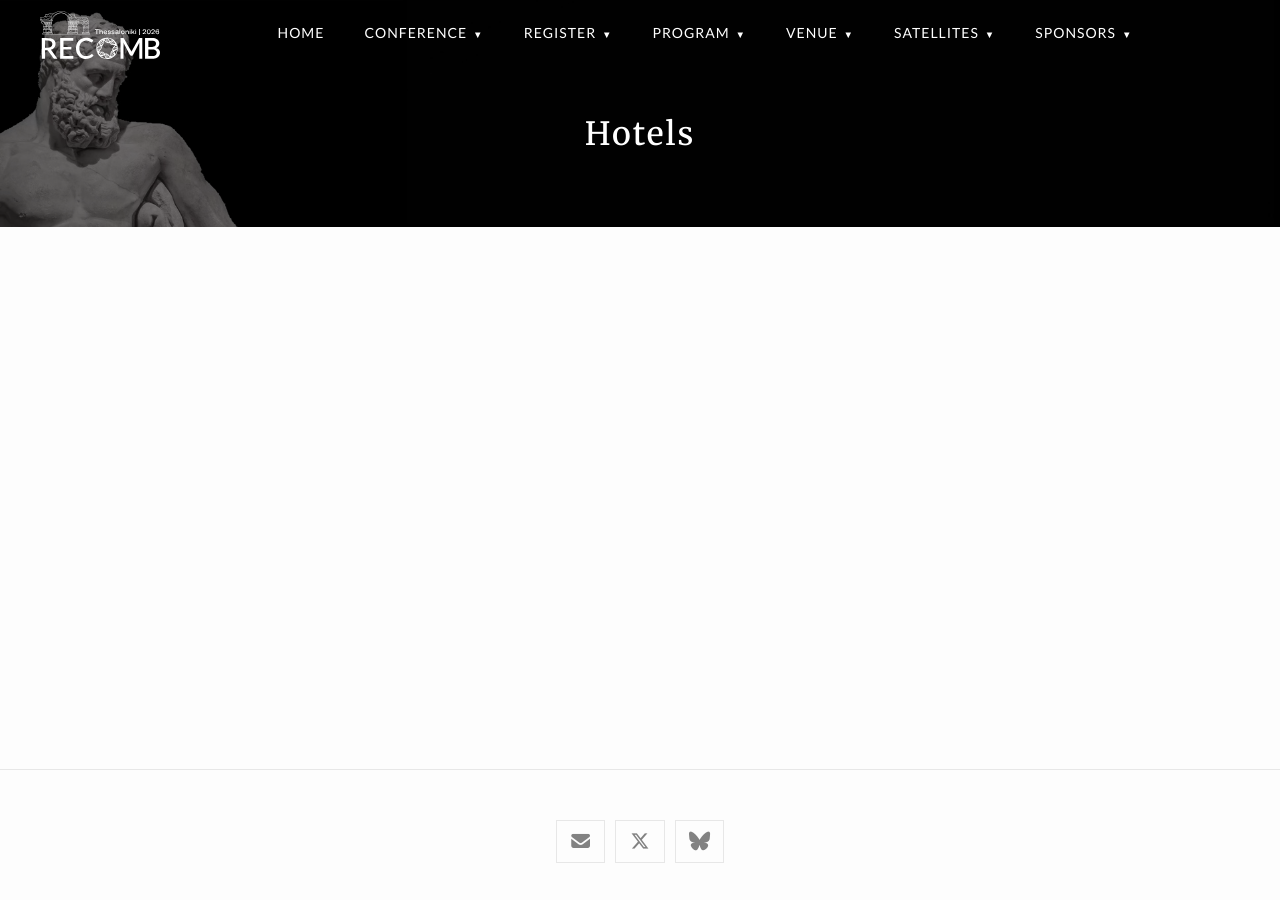
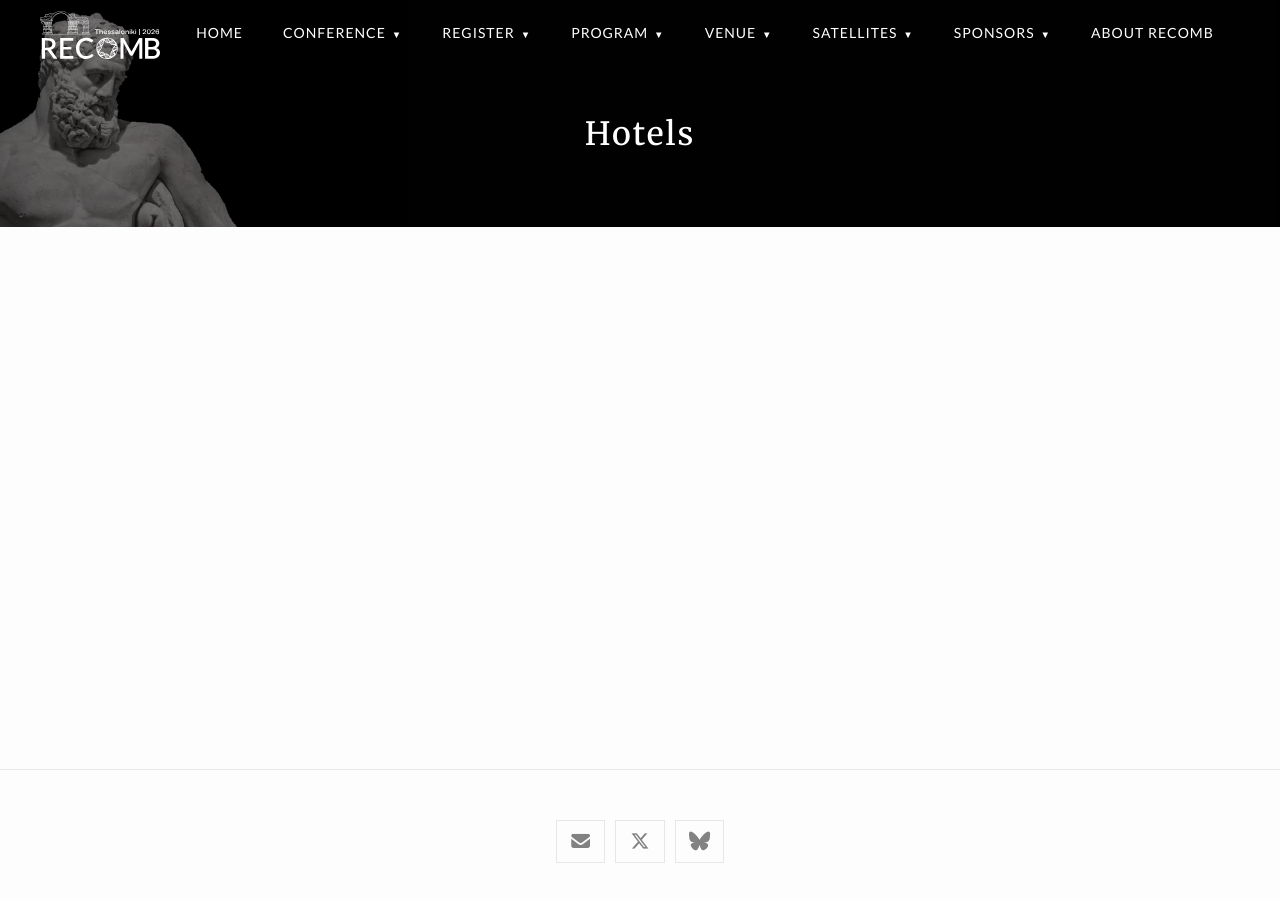
Before and after one commit to recomb-conference/recomb2026, a Jekyll site: the page built from hotels.md, in a window 1280 px wide. Built offline with Jekyll 4.4.1, drawn with Linux system fonts in a browser that asks for light colours; nearby versions of some CDN libraries.

Commit message:
add "about recomb" as another button in header

```diff
--- a/_config.yml
+++ b/_config.yml
@@ -100,9 +100,6 @@ main_navigation:
         url: /call_for_abstracts
       - title: Call for Highlights
         url: /call_for_highlights
-      - title: About RECOMB
-        url: https://recomb.org/
-        external: true
   - title: Register
     children:
       - title: RECOMB and Satellites
@@ -163,6 +160,9 @@ main_navigation:
         url: /sponsors
       - title: Sponsorship Packages
         url: /sponsorship_packages
+  - title: About RECOMB
+    url: https://recomb.org/
+    external: true
 
 #  Moved this to the Conference tab
 #  - title: About RECOMB
```
